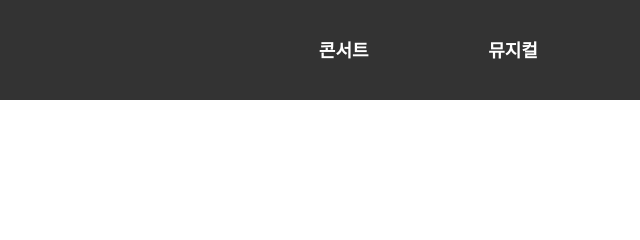
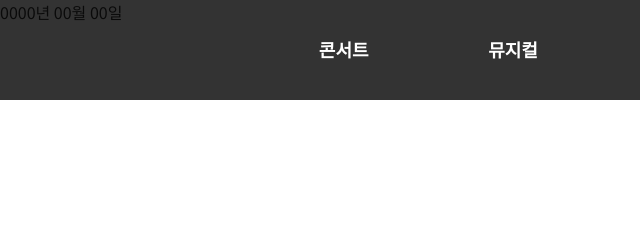
Before and after one commit to ironpark1105/interpark2, a plain HTML site: page index.html in a window 1280 px wide. Shown: the top 240 px of the page, 0-640 px from the left. Drawn offline with Linux system fonts and the light colour scheme; a script that the page names is missing.

Commit message:
Add files via upload

```diff
--- a/index.html
+++ b/index.html
@@ -71,6 +71,14 @@
     <div class="pages">
         <ul>
         </ul>
+    </div>
+
+    <div class ="title-time">
+        <div id="time">
+            <span id="year">0000</span>년
+            <span id="month">00</span>월
+            <span id="date">00</span>일
+        </div>
     </div>
 </div>
     <!--
```
